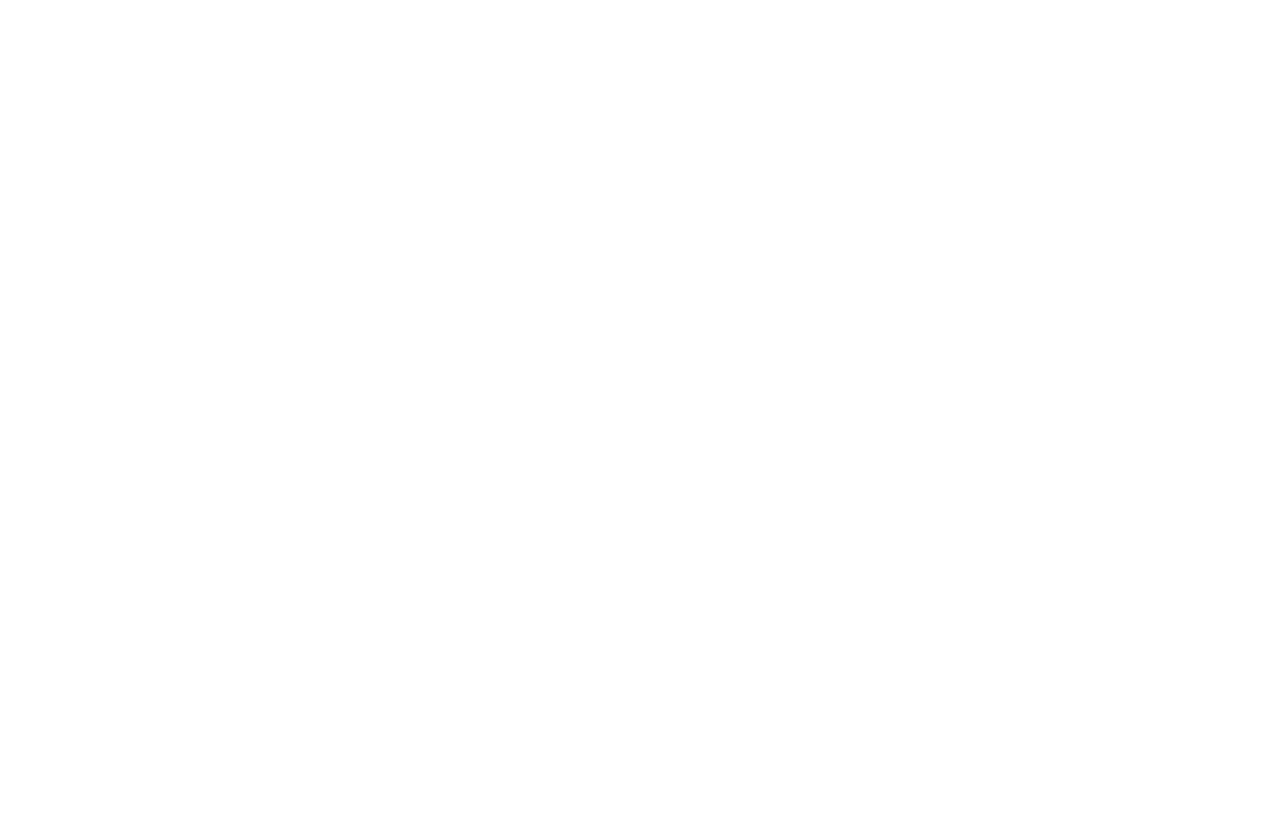
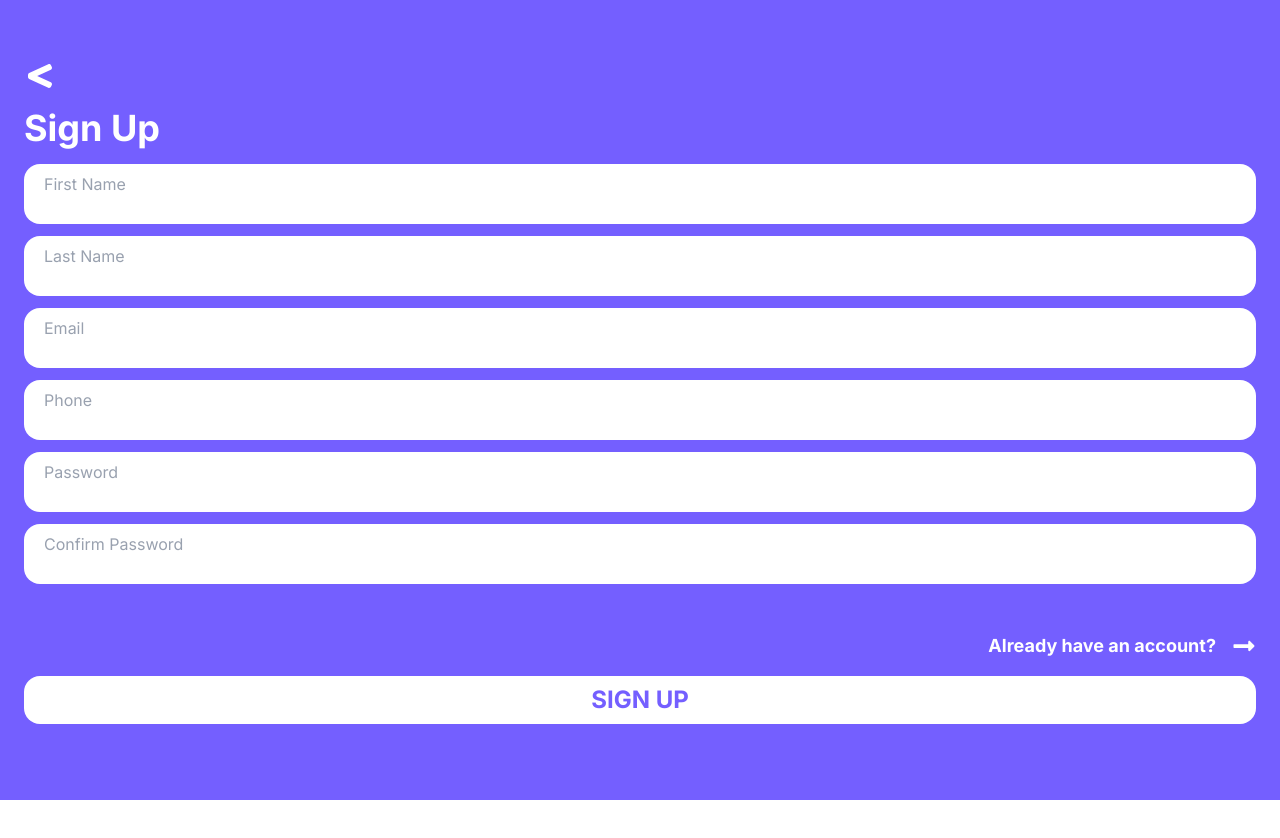
Before and after one commit to ciotirnaealexandru/Plan-like-an-Alex, a React (Vite) app in the folder frontend/: page /signup in a window 1280 px wide. Before the commit this address had no page. Shown: the top 838 px of the page. Before the commit the page ends 800 px from the top, so only its background shows below. Built offline with nearby package versions, Linux system fonts and the light colour scheme.

Commit message:
Add signup boilerplate
Signed-off-by: Ciotirnae Alexandru-Cosmin <ciotirnae.alexandru005@gmail.com>

```diff
--- a/frontend/src/App.tsx
+++ b/frontend/src/App.tsx
@@ -1,10 +1,12 @@
 import { Routes, Route } from "react-router-dom";
 import Home from "./pages/Home/Home";
+import SignUp from "./pages/SignUp/SignUp";
 
 function App() {
   return (
     <Routes>
       <Route path="/" element={<Home />} />
+      <Route path="signup" element={<SignUp />} />
     </Routes>
   );
 }
--- a/frontend/src/components/NavBar.tsx
+++ b/frontend/src/components/NavBar.tsx
@@ -14,7 +14,7 @@
       />
       <FaCalendarCheck
         className={`w-7 h-7 ${
-          page === "planner" ? "text-[#cf0f1f]" : "text-gray-300"
+          page === "planner" ? "text-[#e21123]" : "text-gray-300"
         } transition-colors duration-300`}
       />
       <FaDumbbell
--- a/frontend/src/pages/Home/Home.tsx
+++ b/frontend/src/pages/Home/Home.tsx
@@ -10,7 +10,7 @@
 
 const Home = () => {
   return (
-    <div className="font-[Inter] w-screen h-screen flex flex-col px-6 pt-5 bg-gradient-to-t from-[#745fff] to-white to-15%">
+    <div className="font-[Inter] w-screen h-screen flex flex-col px-6 pt-4 bg-gradient-to-t from-[#745fff] to-white to-15%">
       <div className="flex justify-between items-center">
         <div className="flex flex-col">
           <div className="text-gray-300 text-xl">Monday</div>
@@ -33,7 +33,7 @@
       </div>
 
       <div className="w-full flex flex-col mt-4">
-        <div className="flex items-center w-full custom-big-container-padding rounded-2xl bg-gradient-to-br from-[#cf0f1f] to-[#e1b3c6]">
+        <div className="flex items-center w-full custom-big-container-padding rounded-2xl bg-gradient-to-br from-[#e21123] to-[#f6b7d1]">
           <FaCalendarCheck className="custom-big-icon-size text-white" />
           <div className="text-white ml-8 custom-big-text-size font-semibold">
             PLANNER
--- a/frontend/src/pages/Home/RemindersComponent.tsx
+++ b/frontend/src/pages/Home/RemindersComponent.tsx
@@ -13,7 +13,7 @@
         <div className="text-[#745FFF] text-xl">8 reminders pending</div>
       </div>
 
-      <div className="mt-4 w-full h-50 border-2 pl-4 pr-2 py-3 border-[#745FFF] rounded-xl">
+      <div className="mt-4 w-full h-50 border-2 pl-4 pr-2 py-1 border-[#745FFF] rounded-xl">
         <div className="w-full h-full overflow-y-auto add-custom-scrollbar pr-5">
           <Reminder text="Fa task-ul ala scurt" />
           <Reminder text="Ok deci asta e un task cam lung, gen f lung, atat de lung gen asa lung cat gen gen gen gen sa se vada gen cat de lung e textul, gen" />
--- /dev/null
+++ b/frontend/src/pages/SignUp/SignUp.tsx
@@ -0,0 +1,100 @@
+import { FaLessThan } from "react-icons/fa";
+import { FaLongArrowAltRight } from "react-icons/fa";
+
+const SignUp = () => {
+  return (
+    <div className="font-[Inter] w-screen h-screen bg-[#745fff] pt-15 px-6">
+      <FaLessThan className="w-8 h-8 text-white" />
+      <div className="text-white text-4xl font-bold mt-4">Sign Up</div>
+      <form
+        action="/signup"
+        method="POST"
+        className="w-full h-full mt-4 flex flex-col">
+        <div className="bg-white w-full h-15 rounded-2xl flex flex-col py-2 px-5">
+          <label htmlFor="firstName" className="text-gray-400 text-md">
+            First Name
+          </label>
+          <input
+            type="text"
+            id="firstName"
+            required
+            className="focus:outline-none"
+          />
+        </div>
+
+        <div className="bg-white w-full h-15 rounded-2xl flex flex-col py-2 px-5 mt-3">
+          <label htmlFor="lastName" className="text-gray-400 text-md">
+            Last Name
+          </label>
+          <input
+            type="text"
+            id="lastName"
+            required
+            className="focus:outline-none"
+          />
+        </div>
+
+        <div className="bg-white w-full h-15 rounded-2xl flex flex-col py-2 px-5 mt-3">
+          <label htmlFor="email" className="text-gray-400 text-md">
+            Email
+          </label>
+          <input
+            type="email"
+            id="email"
+            required
+            className="focus:outline-none"
+          />
+        </div>
+
+        <div className="bg-white w-full h-15 rounded-2xl flex flex-col py-2 px-5 mt-3">
+          <label htmlFor="phone" className="text-gray-400 text-md">
+            Phone
+          </label>
+          <input
+            type="tel"
+            id="phone"
+            required
+            className="focus:outline-none"
+          />
+        </div>
+
+        <div className="bg-white w-full h-15 rounded-2xl flex flex-col py-2 px-5 mt-3">
+          <label htmlFor="password" className="text-gray-400 text-md">
+            Password
+          </label>
+          <input
+            type="password"
+            id="password"
+            required
+            className="focus:outline-none"
+          />
+        </div>
+
+        <div className="bg-white w-full h-15 rounded-2xl flex flex-col py-2 px-5 mt-3">
+          <label htmlFor="confirmPassword" className="text-gray-400 text-md">
+            Confirm Password
+          </label>
+          <input
+            type="password"
+            id="confirmPassword"
+            required
+            className="focus:outline-none"
+          />
+        </div>
+
+        <div className="self-end flex items-center text-white mt-12">
+          <div className="text-lg font-bold">Already have an account?</div>
+          <FaLongArrowAltRight className="ml-4 text-2xl" />
+        </div>
+
+        <button
+          type="submit"
+          className="w-full h-12 bg-white rounded-2xl text-[#745fff] font-bold text-2xl mt-4">
+          SIGN UP
+        </button>
+      </form>
+    </div>
+  );
+};
+
+export default SignUp;
```
